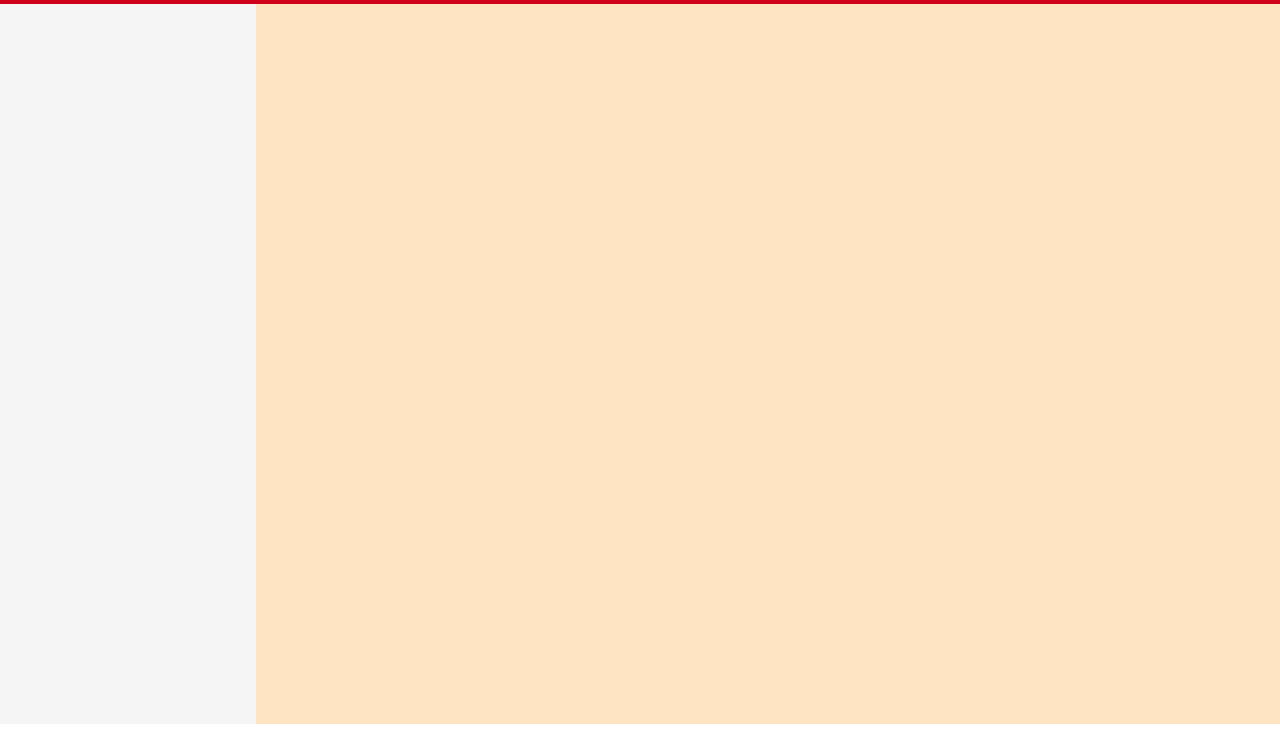
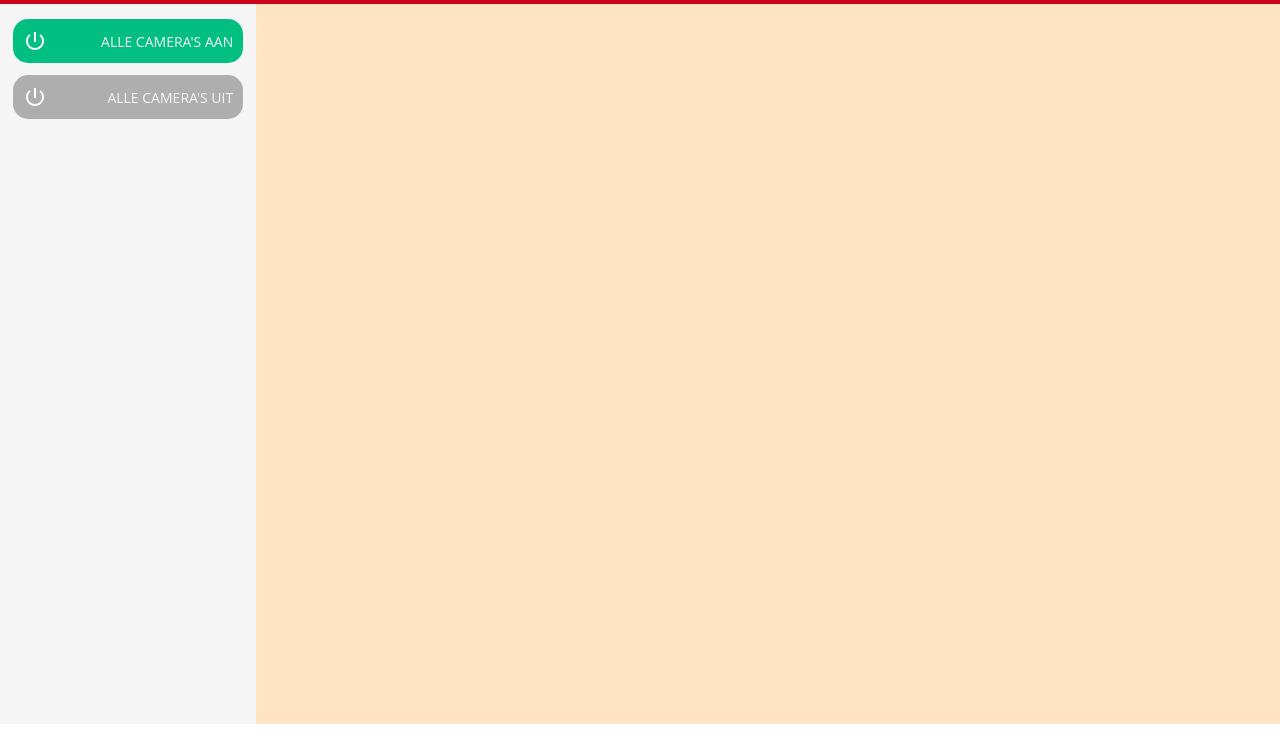
Before and after one commit to Dimitriajax/FlamIt, a plain HTML site: page index.html in a window 1280 px wide. Shown: the part 46-800 px from the top of the page. Drawn offline with Linux system fonts and the light colour scheme; a web font is replaced by a local one.

Commit message:
create cam switch btn

```diff
--- a/index.html
+++ b/index.html
@@ -17,6 +17,10 @@
     <main>
         <div id="left">
             <div id="side-nav">
+                <div id="cam-switches-container">
+                    <button class="cam-switch" id="cam-switch-on"><img src="images/icons/power_settings_new_white_24dp.svg" alt="power_settings_new_white_24dp"> Alle camera's aan</button>
+                    <button class="cam-switch" id="cam-switch-off"><img src="images/icons/power_settings_new_white_24dp.svg" alt="power_settings_new_white_24dp"> Alle camera's uit</button>
+                </div>
 
             </div>
         </div>
--- a/style.css
+++ b/style.css
@@ -4,6 +4,7 @@
     --lightGrey: #AEAEAE;
     --darkGray: #9A9A9A;
     --lightGreen: #00BF80;
+    --textSize: 14px;
 }
 
 @font-face {
@@ -17,7 +18,7 @@
 }
 
 * {
-    border: 0;
+    padding: 0;
     font-family: 'Open Sans';
     margin: 0;
 }
@@ -50,16 +51,55 @@ main {
     width: 100vw;
 }
 
-#left {
+main #left {
     background-color: var(--white);
     height: 90vh;
     max-width: 20vw;
     width: 20vw;
 }
 
-#right {
+main #right {
     background-color: bisque;
     height: 90vh;
     max-width: 80vw;
     width: 80vw;
 }
+
+#side-nav {
+    padding: 15px;
+    display: flex;
+    justify-content: center;
+    max-width: 20vw;
+}
+
+#cam-switches-container {
+    height: 100px;
+    display: flex;
+    flex-direction: column;
+    justify-content: space-between;
+    align-items: center;
+    max-width: 20vw;
+}
+
+#cam-switches-container .cam-switch {
+    border: none;
+    width: 18vw;
+    padding: 10px;
+    border-radius: 15px;
+    color: var(--white);
+    text-transform: uppercase;
+    display: flex;
+    align-items: center;
+    justify-content: space-between;
+    font-size: var(--textSize);
+}
+
+#cam-switches-container #cam-switch-on {
+    background-color: var(--lightGreen);
+
+}
+
+#cam-switches-container #cam-switch-off {
+    background-color: var(--lightGrey);
+
+}
```
Also changed, not shown: images/icons/power_settings_new_white_24dp.svg (added).
